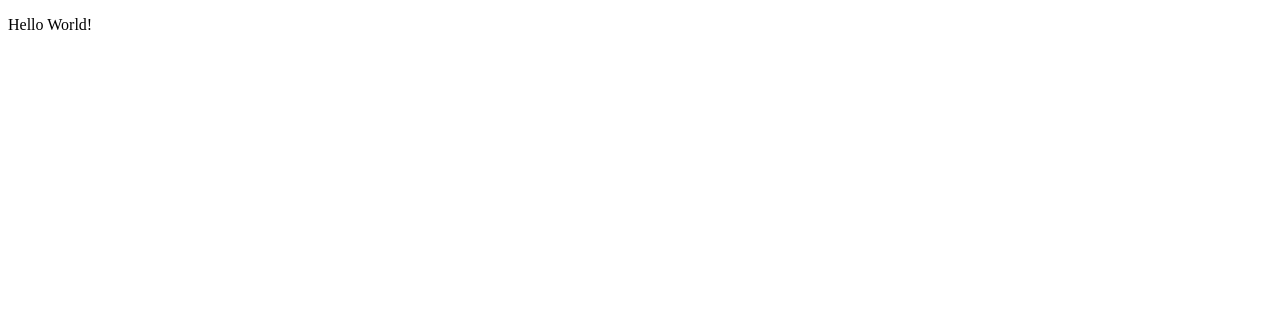
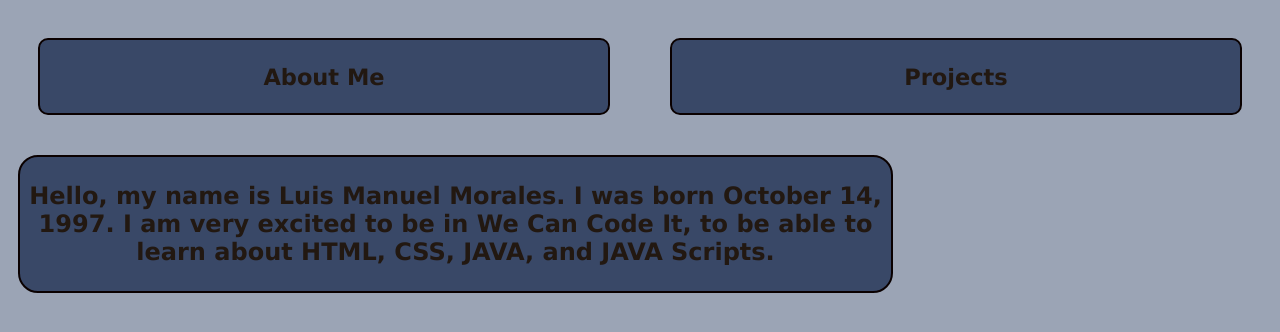
Before and after one commit to SupWova/supwova.github.io, a plain HTML site: page index.html in a window 1280 px wide. Drawn offline with Linux system fonts and the light colour scheme.

Commit message:
initial commit

```diff
--- a/index.html
+++ b/index.html
@@ -6,8 +6,21 @@
     <meta name="viewport" content="width=device-width, initial-scale=1.0">
     <link rel="stylesheet" href="style.css" />
     <title>Document</title>
+<section class="flex-container">
+        <div class="about-me">
+            <h1>About Me</h1>
+        </div>
+    <div class="projects">
+        <h1>Projects</h1>
+        </div>
+    </div>
+    <div class="main">
+    </div>
+</section>
 </head>
 <body>
-    <p>Hello World!</p>
+    <div class="bio">
+        <h2> Hello, my name is Luis Manuel Morales. I was born October 14, 1997. I am very excited to be in We Can Code It, to be able to learn about HTML, CSS, JAVA, and JAVA Scripts. </h2>
+    </div>
 </body>
 </html
--- a/style.css
+++ b/style.css
@@ -0,0 +1,51 @@
+body {
+    background-color: #9BA4B5;
+    color: #221811;
+    font-family: Verdana, Arial, sans-serif;
+}
+
+    *{
+        box-sizing: board-box;
+    }
+
+    .flex-container {
+        display: flex;
+    }
+
+    .about-me {
+        background-color: #394867;
+        border: #0a0000 solid 2px;
+        margin: 30px;
+        padding: 5px;
+        border-radius: 10px;
+        text-align: center;
+        flex: 1;
+        font-family:'Lucida Sans', 'Lucida Sans Regular', 'Lucida Grande', 'Lucida Sans Unicode', Geneva, Verdana, sans-serif;
+        font-size: 15px;
+    }
+
+    .projects {
+        background-color: #394867;
+        border: #0a0000 solid 2px;
+        margin: 30px;
+        padding: 5px;
+        border-radius: 10px;
+        text-align: center;
+        flex: 1;
+        font-family:'Lucida Sans', 'Lucida Sans Regular', 'Lucida Grande', 'Lucida Sans Unicode', Geneva, Verdana, sans-serif;
+        font-size: 15px;
+    }
+
+.bio {
+        background-color: #394867;
+        box-sizing: border-box;
+        border: #0a0000 solid 2px;
+        margin: 10px;
+        padding: 5px;
+        border-radius: 20px;
+        text-align: center;
+        flex: 1;
+        font-family:'Lucida Sans', 'Lucida Sans Regular', 'Lucida Grande', 'Lucida Sans Unicode', Geneva, Verdana, sans-serif;
+        inline-size: 875px;
+        overflow-wrap: break-word;
+}
```
